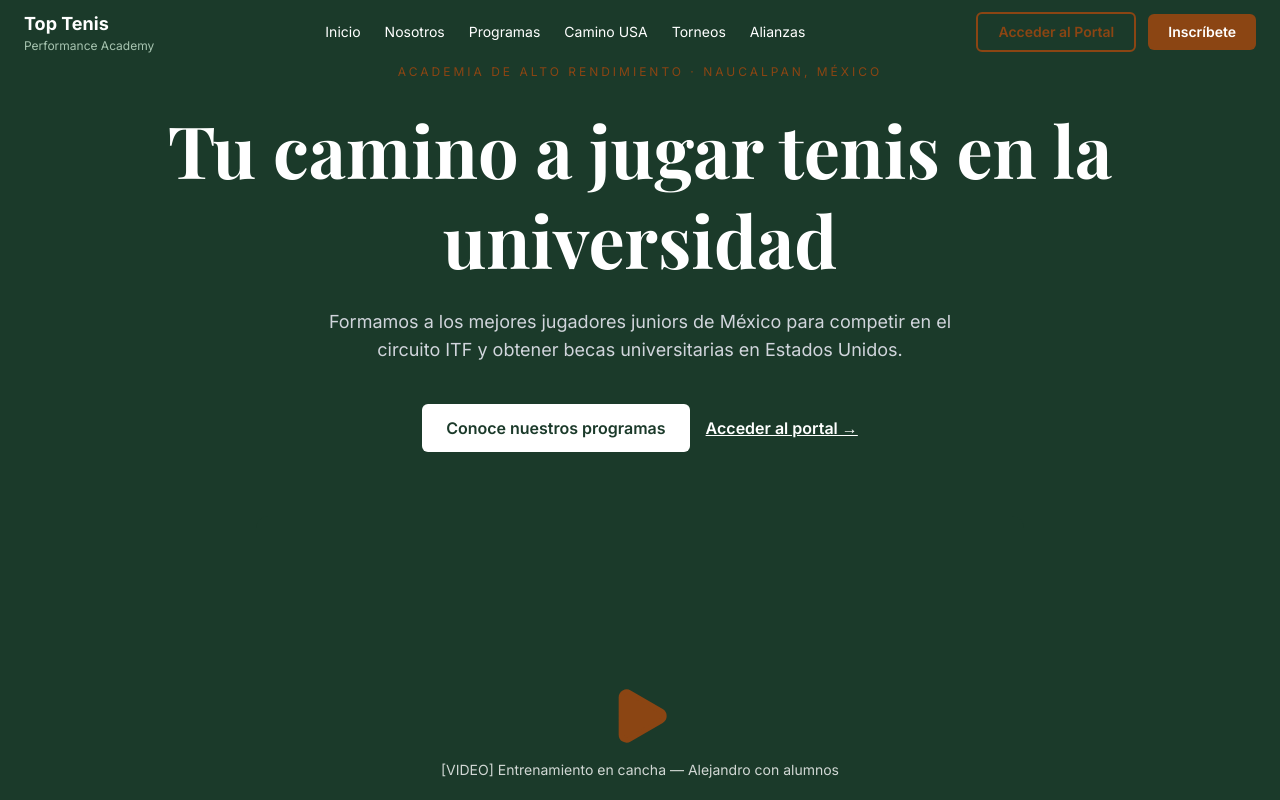
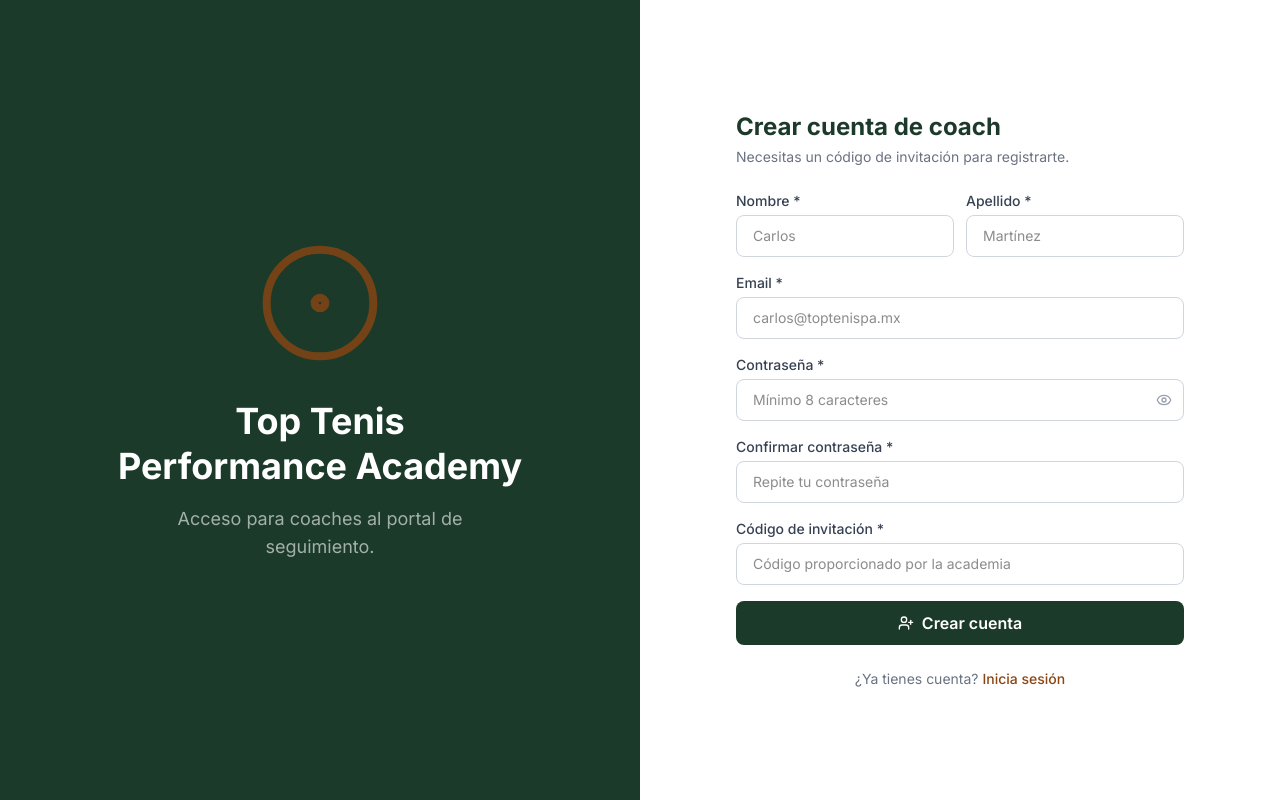
Before and after one commit to agantoniolar-lgtm/top-tenis-performance-academy, a React (Vite) app: page /registro-coach in a window 1280 px wide. Before the commit this address led to /. Shown: the top 800 px of the page. Built offline with nearby package versions, Linux system fonts and the light colour scheme; a web font is replaced by a local one.

Commit message:
feat: F1 — registro de coaches con código de invitación (/registro-coach)

```diff
--- a/src/App.jsx
+++ b/src/App.jsx
@@ -35,6 +35,7 @@ const MisTorneos          = lazy(() => import('./pages/portal/MisTorneos'));
 const NuevoTorneo         = lazy(() => import('./pages/portal/NuevoTorneo'));
 const PostTorneo          = lazy(() => import('./pages/portal/PostTorneo'));
 const Signup             = lazy(() => import('./pages/public/Signup'));
+const CoachSignup        = lazy(() => import('./pages/public/CoachSignup'));
 const RegistroPendiente  = lazy(() => import('./pages/public/RegistroPendiente'));
 
 function Loading() {
@@ -64,6 +65,7 @@ export default function App() {
 
             <Route path="/login"               element={<Login />} />
             <Route path="/registro"            element={<Signup />} />
+            <Route path="/registro-coach"      element={<CoachSignup />} />
             <Route path="/registro-pendiente"  element={<RegistroPendiente />} />
 
             {/* Portal — protegido */}
--- /dev/null
+++ b/src/pages/public/CoachSignup.jsx
@@ -0,0 +1,218 @@
+import { useState } from 'react';
+import { Link, useNavigate } from 'react-router-dom';
+import { supabase } from '../../lib/supabase';
+import { useAuth } from '../../hooks/useAuth';
+import { CircleDot, UserPlus, AlertCircle, Eye, EyeOff } from 'lucide-react';
+
+// El código de invitación se configura en .env.local (VITE_COACH_INVITE_CODE).
+// En Vercel, agregarlo en Settings → Environment Variables.
+const INVITE_CODE = import.meta.env.VITE_COACH_INVITE_CODE ?? '';
+
+export default function CoachSignup() {
+  const navigate = useNavigate();
+  const { refreshUser } = useAuth();
+
+  const [saving,      setSaving]    = useState(false);
+  const [error,       setError]     = useState('');
+  const [showPass,    setShowPass]  = useState(false);
+
+  const [nombre,      setNombre]    = useState('');
+  const [apellido,    setApellido]  = useState('');
+  const [email,       setEmail]     = useState('');
+  const [password,    setPassword]  = useState('');
+  const [passConf,    setPassConf]  = useState('');
+  const [codigo,      setCodigo]    = useState('');
+
+  const handleSubmit = async (e) => {
+    e.preventDefault();
+    setError('');
+
+    if (!nombre.trim() || !apellido.trim()) {
+      setError('Nombre y apellido son obligatorios.');
+      return;
+    }
+    if (INVITE_CODE && codigo !== INVITE_CODE) {
+      setError('Código de invitación incorrecto.');
+      return;
+    }
+    if (password.length < 8) {
+      setError('La contraseña debe tener al menos 8 caracteres.');
+      return;
+    }
+    if (password !== passConf) {
+      setError('Las contraseñas no coinciden.');
+      return;
+    }
+
+    setSaving(true);
+
+    try {
+      // 1. Crear cuenta en Supabase Auth
+      const { data: authData, error: authErr } = await supabase.auth.signUp({ email, password });
+      if (authErr) throw authErr;
+
+      const uid = authData.user?.id;
+      if (!uid) throw new Error('No se pudo crear la cuenta. Intenta de nuevo.');
+
+      // Si Supabase requiere confirmación de email, no habrá sesión activa todavía.
+      // En ese caso creamos el row de coaches con user_id y pedimos que confirmen.
+      const { error: dbErr } = await supabase.from('coaches').insert({
+        user_id:  uid,
+        nombre:   nombre.trim(),
+        apellido: apellido.trim(),
+      });
+      if (dbErr) throw dbErr;
+
+      if (!authData.session) {
+        // Email no confirmado todavía — redirigir a pantalla de espera
+        navigate('/registro-pendiente');
+        return;
+      }
+
+      await refreshUser();
+      navigate('/portal/alumnos');
+    } catch (err) {
+      setError(err.message || 'Error al crear la cuenta.');
+    } finally {
+      setSaving(false);
+    }
+  };
+
+  const inputClass =
+    'w-full border border-gray-300 rounded-lg px-4 py-2.5 text-sm focus:outline-none focus:ring-2 focus:ring-[#1B3A2A]/40 focus:border-[#1B3A2A]';
+  const labelClass = 'block text-sm font-medium text-gray-700 mb-1';
+
+  return (
+    <div className="flex min-h-screen">
+      {/* Left panel */}
+      <div className="hidden lg:flex lg:w-1/2 bg-[#1B3A2A] flex-col items-center justify-center text-white p-12">
+        <CircleDot className="w-32 h-32 mb-8 text-[#8B4513] opacity-80" strokeWidth={1.5} />
+        <h1 className="text-4xl font-bold text-center leading-tight">
+          Top Tenis<br />Performance Academy
+        </h1>
+        <p className="mt-4 text-white/60 text-center text-lg max-w-sm">
+          Acceso para coaches al portal de seguimiento.
+        </p>
+      </div>
+
+      {/* Right panel */}
+      <div className="w-full lg:w-1/2 flex flex-col items-center justify-center bg-white p-8">
+        <div className="w-full max-w-md">
+          <h2 className="text-2xl font-bold text-[#1B3A2A] mb-1">Crear cuenta de coach</h2>
+          <p className="text-gray-500 mb-6 text-sm">
+            Necesitas un código de invitación para registrarte.
+          </p>
+
+          {error && (
+            <div className="flex items-center gap-2 bg-red-50 text-red-700 border border-red-200 rounded-lg px-4 py-3 mb-4 text-sm">
+              <AlertCircle className="w-4 h-4 shrink-0" />
+              {error}
+            </div>
+          )}
+
+          <form onSubmit={handleSubmit} className="space-y-4">
+            <div className="grid grid-cols-2 gap-3">
+              <div>
+                <label className={labelClass}>Nombre *</label>
+                <input
+                  value={nombre}
+                  onChange={e => setNombre(e.target.value)}
+                  placeholder="Carlos"
+                  required
+                  className={inputClass}
+                />
+              </div>
+              <div>
+                <label className={labelClass}>Apellido *</label>
+                <input
+                  value={apellido}
+                  onChange={e => setApellido(e.target.value)}
+                  placeholder="Martínez"
+                  required
+                  className={inputClass}
+                />
+              </div>
+            </div>
+
+            <div>
+              <label className={labelClass}>Email *</label>
+              <input
+                type="email"
+                value={email}
+                onChange={e => setEmail(e.target.value)}
+                placeholder="carlos@toptenispa.mx"
+                required
+                autoComplete="email"
+                className={inputClass}
+              />
+            </div>
+
+            <div>
+              <label className={labelClass}>Contraseña *</label>
+              <div className="relative">
+                <input
+                  type={showPass ? 'text' : 'password'}
+                  value={password}
+                  onChange={e => setPassword(e.target.value)}
+                  placeholder="Mínimo 8 caracteres"
+                  required
+                  autoComplete="new-password"
+                  className={inputClass + ' pr-10'}
+                />
+                <button
+                  type="button"
+                  onClick={() => setShowPass(v => !v)}
+                  className="absolute right-3 top-1/2 -translate-y-1/2 text-gray-400 hover:text-gray-600"
+                  tabIndex={-1}
+                >
+                  {showPass ? <EyeOff className="w-4 h-4" /> : <Eye className="w-4 h-4" />}
+                </button>
+              </div>
+            </div>
+
+            <div>
+              <label className={labelClass}>Confirmar contraseña *</label>
+              <input
+                type="password"
+                value={passConf}
+                onChange={e => setPassConf(e.target.value)}
+                placeholder="Repite tu contraseña"
+                required
+                autoComplete="new-password"
+                className={inputClass}
+              />
+            </div>
+
+            <div>
+              <label className={labelClass}>Código de invitación *</label>
+              <input
+                type="password"
+                value={codigo}
+                onChange={e => setCodigo(e.target.value)}
+                placeholder="Código proporcionado por la academia"
+                required
+                className={inputClass}
+              />
+            </div>
+
+            <button
+              type="submit"
+              disabled={saving}
+              className="w-full bg-[#1B3A2A] hover:bg-[#2D5A3D] disabled:opacity-60 text-white font-semibold py-2.5 rounded-lg transition-colors flex items-center justify-center gap-2"
+            >
+              <UserPlus className="w-4 h-4" />
+              {saving ? 'Creando cuenta…' : 'Crear cuenta'}
+            </button>
+          </form>
+
+          <p className="mt-6 text-center text-sm text-gray-500">
+            ¿Ya tienes cuenta?{' '}
+            <Link to="/login" className="text-[#8B4513] font-medium hover:underline">
+              Inicia sesión
+            </Link>
+          </p>
+        </div>
+      </div>
+    </div>
+  );
+}
--- a/src/pages/public/Login.jsx
+++ b/src/pages/public/Login.jsx
@@ -97,12 +97,20 @@ export default function Login() {
             </button>
           </form>
 
-          <p className="mt-6 text-center text-sm text-gray-500">
-            ¿Eres atleta nuevo?{' '}
-            <Link to="/registro" className="text-[#8B4513] font-medium hover:underline">
-              Crea tu cuenta
-            </Link>
-          </p>
+          <div className="mt-6 flex flex-col gap-2 text-center text-sm text-gray-500">
+            <p>
+              ¿Eres atleta nuevo?{' '}
+              <Link to="/registro" className="text-[#8B4513] font-medium hover:underline">
+                Crea tu cuenta
+              </Link>
+            </p>
+            <p>
+              ¿Eres coach?{' '}
+              <Link to="/registro-coach" className="text-[#8B4513] font-medium hover:underline">
+                Acceso de coaches
+              </Link>
+            </p>
+          </div>
         </div>
       </div>
     </div>
```
